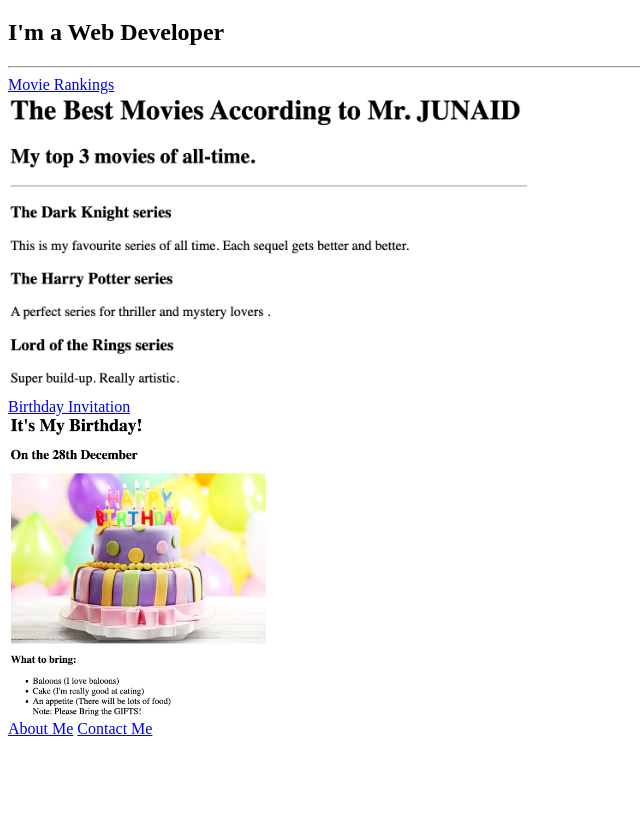
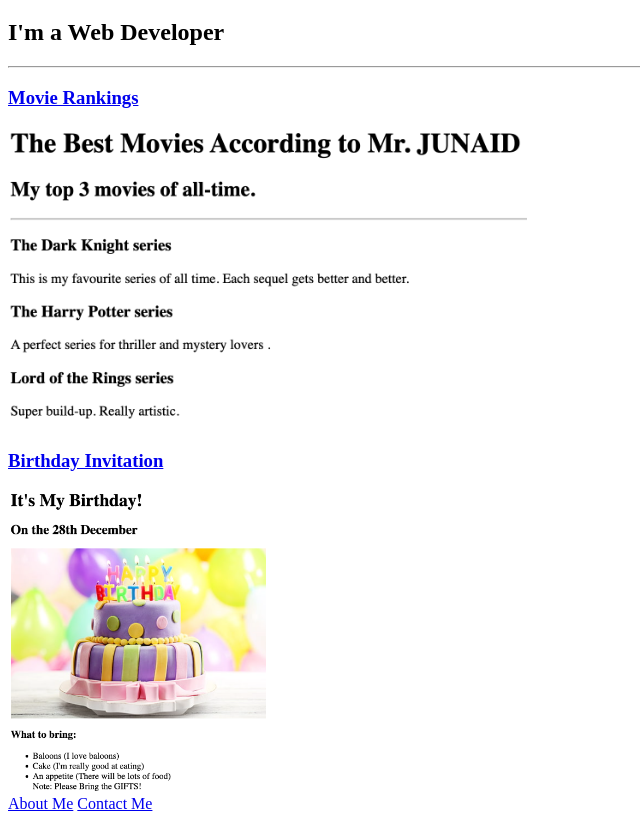
Before and after one commit to junaidali166/html-Portfolio, a plain HTML site: page index.html in a window 1280 px wide. Shown: the part 61-882 px from the top of the page, without its empty margins (0-640 px from the left). Before the commit the page ends 807 px from the top, so only its background shows below. Drawn offline with Linux system fonts and the light colour scheme.

Commit message:
index.html

```diff
--- a/index.html
+++ b/index.html
@@ -11,9 +11,9 @@
 <h1> JUNAID ALI's Portfolio</h1>
 <h2> I'm a Web Developer</h2>
 <hr/>
-<a href="./public/movie-ranking.html"> Movie Rankings </a> <br/>
+<h3> <a href="./public/movie-ranking.html"> Movie Rankings </a> <br/> </h3>
 <img src="./assets/images/MyTopMovies.png" height="300"/> <br/>
-<a href="./public/birthday-invite.html"> Birthday Invitation </a> <br/>
+<h3> <a href="./public/birthday-invite.html"> Birthday Invitation </a> <br/> </h3>
 <img src="./assets/images/MyBirthday.png" height="300"/> <br/>
 <a href="./public/about.html">About Me</a>
 <a href="./public/contact.html">Contact Me </a>
```
